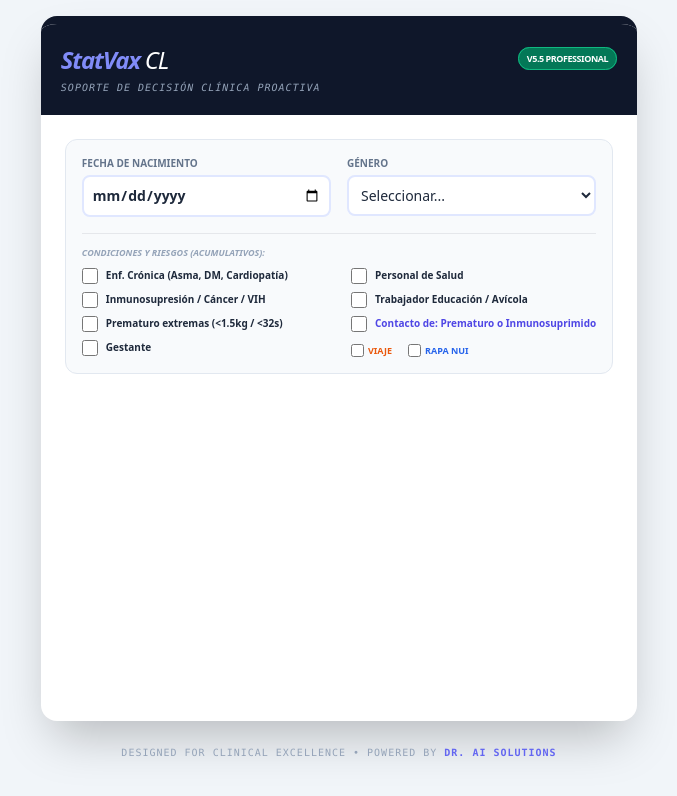
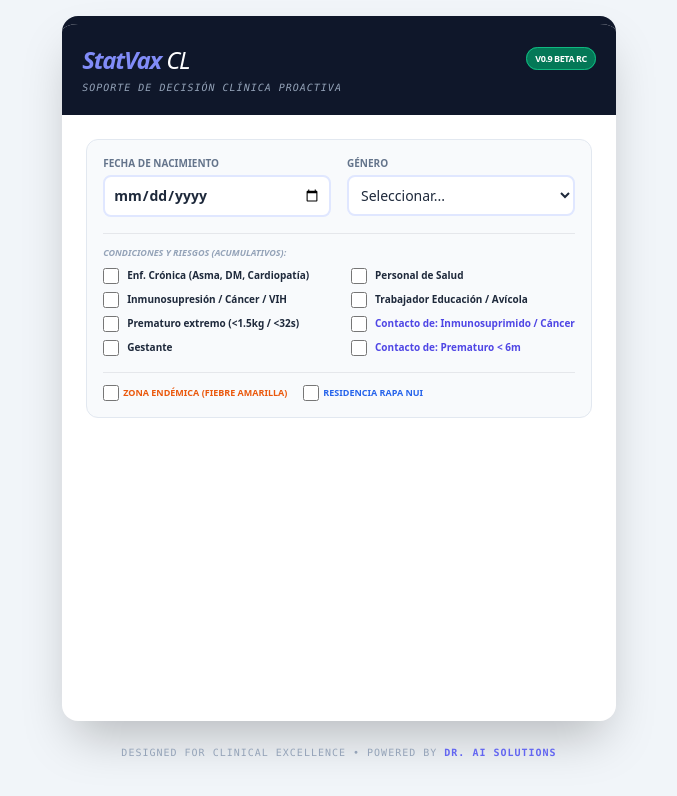
Before and after one commit to Dr-AI-Solutions/vacunas_pni_chile, a plain HTML site: page index.html in a window 1280 px wide. Shown: the whole page, without its empty margins (301-978 px from the left). Drawn offline with nearby package versions, Linux system fonts and the light colour scheme.

Commit message:
Update index.html

```diff
--- a/index.html
+++ b/index.html
@@ -3,7 +3,7 @@
 <head>
     <meta charset="UTF-8">
     <meta name="viewport" content="width=device-width, initial-scale=1.0">
-    <title>StatVax v5.5 - Auditoría Total</title>
+    <title>StatVax v0.9 Beta - Auditoría y Prevención</title>
     <script src="https://cdn.tailwindcss.com"></script>
 </head>
 <body class="bg-slate-100 p-2 md:p-4 font-sans text-slate-800 flex flex-col min-h-screen">
@@ -16,7 +16,7 @@
                     <p id="display-edad" class="text-slate-400 text-[10px] font-mono mt-1 uppercase tracking-widest italic">Soporte de Decisión Clínica Proactiva</p>
                 </div>
                 <div class="text-right">
-                    <span class="text-[9px] bg-emerald-700 px-2 py-1 rounded-full border border-emerald-500 font-bold text-white uppercase tracking-tighter">v5.5 Professional</span>
+                    <span class="text-[9px] bg-emerald-700 px-2 py-1 rounded-full border border-emerald-500 font-bold text-white uppercase tracking-tighter">v0.9 Beta RC</span>
                 </div>
             </div>
         </div>
@@ -44,37 +44,50 @@
                         <div class="space-y-2">
                             <label class="flex items-center space-x-2 text-[10px] font-bold cursor-pointer"><input type="checkbox" class="risk-check w-4 h-4" value="cronico" onchange="auditar()"> <span>Enf. Crónica (Asma, DM, Cardiopatía)</span></label>
                             <label class="flex items-center space-x-2 text-[10px] font-bold cursor-pointer"><input type="checkbox" class="risk-check w-4 h-4" value="inmuno" onchange="auditar()"> <span>Inmunosupresión / Cáncer / VIH</span></label>
-                            <label class="flex items-center space-x-2 text-[10px] font-bold cursor-pointer"><input type="checkbox" class="risk-check w-4 h-4" value="prematuro" onchange="auditar()"> <span>Prematuro extremas (<1.5kg / <32s)</span></label>
+                            <label class="flex items-center space-x-2 text-[10px] font-bold cursor-pointer"><input type="checkbox" class="risk-check w-4 h-4" value="prematuro" onchange="auditar()"> <span>Prematuro extremo (<1.5kg / <32s)</span></label>
                             <label class="flex items-center space-x-2 text-[10px] font-bold cursor-pointer"><input type="checkbox" class="risk-check w-4 h-4" value="embarazo" onchange="auditar()"> <span>Gestante</span></label>
                         </div>
                         <div class="space-y-2">
                             <label class="flex items-center space-x-2 text-[10px] font-bold cursor-pointer"><input type="checkbox" class="risk-check w-4 h-4" value="salud" onchange="auditar()"> <span>Personal de Salud</span></label>
                             <label class="flex items-center space-x-2 text-[10px] font-bold cursor-pointer"><input type="checkbox" class="risk-check w-4 h-4" value="educacion" onchange="auditar()"> <span>Trabajador Educación / Avícola</span></label>
-                            <label class="flex items-center space-x-2 text-[10px] font-bold cursor-pointer text-indigo-600"><input type="checkbox" class="risk-check w-4 h-4" value="capullo" onchange="auditar()"> <span>Contacto de: Prematuro o Inmunosuprimido</span></label>
-                            <div class="flex space-x-4 pt-1">
-                                <label class="flex items-center space-x-1 text-[9px] font-black text-orange-600 cursor-pointer"><input type="checkbox" id="esViajero" onchange="auditar()"> <span>VIAJE</span></label>
-                                <label class="flex items-center space-x-1 text-[9px] font-black text-blue-600 cursor-pointer"><input type="checkbox" id="esRapaNui" onchange="auditar()"> <span>RAPA NUI</span></label>
-                            </div>
+                            <label class="flex items-center space-x-2 text-[10px] font-bold cursor-pointer text-indigo-600"><input type="checkbox" class="risk-check w-4 h-4" value="capullo_inmuno" onchange="auditar()"> <span>Contacto de: Inmunosuprimido / Cáncer</span></label>
+                            <label class="flex items-center space-x-2 text-[10px] font-bold cursor-pointer text-indigo-600"><input type="checkbox" class="risk-check w-4 h-4" value="capullo_prema" onchange="auditar()"> <span>Contacto de: Prematuro < 6m</span></label>
                         </div>
+                    </div>
+
+                    <div class="flex flex-wrap gap-4 mt-4 pt-3 border-t">
+                        <label class="flex items-center space-x-1 text-[9px] font-black text-orange-600 cursor-pointer"><input type="checkbox" id="esViajero" onchange="auditar()" class="w-4 h-4"> <span>ZONA ENDÉMICA (FIEBRE AMARILLA)</span></label>
+                        <label class="flex items-center space-x-1 text-[9px] font-black text-blue-600 cursor-pointer"><input type="checkbox" id="esRapaNui" onchange="auditar()" class="w-4 h-4"> <span>RESIDENCIA RAPA NUI</span></label>
                     </div>
                 </div>
             </div>
 
             <div id="resultados" class="hidden space-y-4">
 
-                <div id="box-alerta-vivo" class="hidden bg-red-600 text-white p-3 rounded-lg text-[10px] font-bold flex items-start animate-pulse shadow-lg">
-                    <span class="mr-2 text-lg">⚠️</span>
-                    <p><strong>REGLA DE VIRUS VIVOS:</strong> El paciente requiere vacunas de virus vivo (SRP, Varicela o F. Amarilla). Si se administran en días distintos, deben separarse por 28 días.</p>
+                <div id="box-contraindicaciones" class="hidden bg-red-700 text-white p-4 rounded-xl shadow-lg border-2 border-red-900 animate-pulse">
+                    <h3 class="font-black text-xs uppercase mb-2 flex items-center">
+                        <span class="mr-2 text-xl">⛔</span> CONTRAINDICACIONES ABSOLUTAS
+                    </h3>
+                    <div id="list-contraindicaciones" class="text-[11px] space-y-2 font-medium"></div>
+                </div>
+
+                <div id="box-alerta-vivo" class="hidden bg-orange-100 border-l-4 border-orange-500 text-orange-900 p-3 rounded-r-lg text-[10px] font-bold shadow-sm">
+                    <span class="mr-1 text-lg">⚠️</span> <strong>REGLA DE 28 DÍAS:</strong> Se proyectan vacunas de VIRUS VIVO próximamente. Si el paciente recibió otra vacuna viva reciente, separar por 4 semanas. Si se indican hoy, deben ser simultáneas.
                 </div>
 
                 <div id="box-campanas" class="bg-indigo-900 text-white p-4 rounded-xl shadow-lg border-b-4 border-indigo-700">
-                    <h3 class="text-xs font-black uppercase mb-3 flex items-center border-b border-indigo-400 pb-1 italic italic">📢 Reporte de Campañas y Grupos Especiales</h3>
+                    <h3 class="text-xs font-black uppercase mb-3 flex items-center border-b border-indigo-400 pb-1 italic">📢 Reporte de Campañas y Grupos Especiales</h3>
                     <div id="list-campana" class="text-[11px] space-y-2 opacity-95"></div>
                 </div>
 
                 <div id="box-vph-sugerencia" class="bg-blue-50 border-l-4 border-blue-600 p-4 rounded-r-lg shadow-sm">
                     <h3 class="text-blue-800 font-black text-xs uppercase mb-1">💉 Sugerencia VPH (Virus Papiloma Humano)</h3>
                     <p id="vph-mensaje" class="text-[11px] text-blue-900 italic font-medium leading-tight"></p>
+                </div>
+
+                <div class="bg-amber-50 border-l-4 border-amber-500 p-4 rounded-r-lg">
+                    <h3 class="text-amber-800 font-black text-xs uppercase mb-2 underline italic">📅 Calendario Próximo PNI</h3>
+                    <div id="list-proyeccion" class="text-[11px] space-y-1"></div>
                 </div>
 
                 <div class="grid grid-cols-1 md:grid-cols-2 gap-4">
@@ -137,19 +150,31 @@
             const isViajero = document.getElementById('esViajero').checked;
             const isRapaNui = document.getElementById('esRapaNui').checked;
 
-            const campanas = [], brechas = [], pasadas = [];
+            const campanas = [], brechas = [], pasadas = [], proy = [], contraindicaciones = [];
             let alertaVivo = false;
+            let vacunasVivasInminentes = [];
 
             // LÓGICA DE RIESGOS ACUMULATIVOS
             const checkedRisks = Array.from(document.querySelectorAll('.risk-check:checked')).map(c => c.value);
 
             if (checkedRisks.includes("cronico")) campanas.push("▶ <b>Influenza y COVID-19:</b> Criterio de patología crónica (Renal, Cardíaca, Hepática, etc).");
-            if (checkedRisks.includes("inmuno")) campanas.push("▶ <b>Mpox y Neumocócica:</b> Criterio de inmunosupresión o tratamiento oncológico.");
+
+            // CORRECCIÓN: Inmuno ahora sí suma Influenza y Covid, además de Mpox/Neumo
+            if (checkedRisks.includes("inmuno")) campanas.push("▶ <b>Influenza, COVID-19, Mpox y Neumocócica:</b> Criterio de inmunosupresión o tratamiento oncológico.");
+
             if (checkedRisks.includes("embarazo")) campanas.push("▶ <b>Influenza</b> (toda la gestación) y <b>dTpa</b> (desde la semana 28).");
             if (checkedRisks.includes("salud")) campanas.push("▶ <b>Influenza, Hepatitis B y Mpox:</b> Por exposición en personal de salud.");
             if (checkedRisks.includes("educacion")) campanas.push("▶ <b>Influenza:</b> Trabajador de centros educativos o sector avícola/porcino.");
             if (checkedRisks.includes("prematuro")) campanas.push("▶ <b>Nirsevimab (VRS):</b> Esquema extendido hasta los 24 meses.");
-            if (checkedRisks.includes("capullo")) campanas.push("▶ <b>dTpa e Influenza (Estrategia Capullo):</b> Familiar directo de prematuro <32s/1.5kg o inmunosuprimido.");
+
+            // Capullo subdividido
+            if (checkedRisks.includes("capullo_prema")) campanas.push("▶ <b>dTpa e Influenza (Estrategia Capullo):</b> Para evitar contagio al prematuro/lactante vulnerable.");
+            if (checkedRisks.includes("capullo_inmuno")) {
+                campanas.push("▶ <b>Influenza y COVID-19 (Estrategia Capullo):</b> Protección del familiar inmunosuprimido.");
+                if (edad.totalMeses <= 6) {
+                    contraindicaciones.push("⚠️ <b>PRECAUCIÓN ROTAVIRUS:</b> Si este lactante recibe vacuna Rotavirus (privada), debe EVITAR el contacto con las heces por parte del familiar inmunosuprimido durante al menos 2 semanas (excreción viral digestiva).");
+                }
+            }
 
             if (edad.totalMeses >= 6 && edad.totalMeses <= 132) campanas.push("▶ <b>Influenza:</b> Grupo objetivo escolar (hasta 5° básico).");
 
@@ -162,7 +187,7 @@
             } else { vphSugerencia = "⏳ Pendiente: Entra al PNI escolar en 4° básico (9 años)."; }
             document.getElementById('vph-mensaje').innerText = vphSugerencia;
 
-            // AUDITORÍA PNI
+            // AUDITORÍA PNI E IDENTIFICACIÓN DE VIRUS VIVOS
             PNI.forEach(v => {
                 if (v.gen && gen !== "todos" && v.gen !== gen) return;
                 if (v.rapanui && !isRapaNui) return;
@@ -173,20 +198,45 @@
                 const vigente = (!v.inicio || anioHito >= v.inicio) && (!v.fin || anioHito <= v.fin);
                 const diff = v.meses - edad.totalMeses;
 
-                if (diff >= 0 && diff <= 1 && v.vivo) alertaVivo = true;
-
-                if (diff < 0 && v.pni) {
-                    vigente ? pasadas.push(`${v.n} <span class="text-[8px] opacity-60">(${anioHito})</span>`) : (v.inicio && anioHito < v.inicio ? brechas.push(`${v.n} (Introducida en ${v.inicio})`) : null);
+                if (diff >= 0 && diff <= 2) { // Ventana de 2 meses para proyecciones
+                    if (vigente) {
+                        proy.push(`• <b>${v.n}</b> (en ${diff} meses)`);
+                        if (v.vivo) {
+                            alertaVivo = true;
+                            vacunasVivasInminentes.push(v.n);
+                        }
+                    }
+                } else if (diff < 0 && v.pni) {
+                    if (vigente) pasadas.push(`${v.n} <span class="text-[8px] opacity-60">(${anioHito})</span>`);
+                    else if (v.inicio && anioHito < v.inicio) brechas.push(`${v.n} (Introducida en ${v.inicio})`);
                 }
             });
 
             if (isViajero) {
-                campanas.push("✈️ <b>Viajero:</b> Evaluar Sarampión (SRP) y Fiebre Amarilla.");
+                campanas.push("✈️ <b>Viajero Z. Endémica:</b> Evaluar Sarampión (SRP Dosis Cero) y Fiebre Amarilla.");
                 alertaVivo = true;
+                vacunasVivasInminentes.push("Fiebre Amarilla / SRP (Viaje)");
             }
 
-            document.getElementById('box-alerta-vivo').classList.toggle('hidden', !alertaVivo);
+            // CROSS-CHECK DE CONTRAINDICACIONES ABSOLUTAS
+            if (vacunasVivasInminentes.length > 0) {
+                if (checkedRisks.includes("inmuno")) {
+                    contraindicaciones.push(`⛔ <b>INMUNOSUPRESIÓN:</b> Contraindicación ABSOLUTA para vacunas de virus vivo inminentes: <u>${vacunasVivasInminentes.join(", ")}</u>. NO ADMINISTRAR.`);
+                }
+                if (checkedRisks.includes("embarazo")) {
+                    contraindicaciones.push(`⛔ <b>EMBARAZO:</b> Contraindicación ABSOLUTA para vacunas de virus vivo inminentes: <u>${vacunasVivasInminentes.join(", ")}</u>.`);
+                }
+            }
+
+            // RENDER LÓGICO
+            document.getElementById('box-contraindicaciones').classList.toggle('hidden', contraindicaciones.length === 0);
+            document.getElementById('list-contraindicaciones').innerHTML = contraindicaciones.map(c => `<div>${c}</div>`).join('');
+
+            // Ocultar alerta de 28 días si ya hay contraindicación absoluta para no saturar
+            document.getElementById('box-alerta-vivo').classList.toggle('hidden', !alertaVivo || contraindicaciones.length > 0);
+
             document.getElementById('list-campana').innerHTML = campanas.map(c => `<div>${c}</div>`).join('') || "<div>No aplica criterios de campaña.</div>";
+            document.getElementById('list-proyeccion').innerHTML = proy.map(p => `<div>${p}</div>`).join('') || "Sin vacunas PNI próximas.";
             document.getElementById('list-brecha').innerHTML = brechas.map(b => `<li>${b}</li>`).join('');
             document.getElementById('list-pasadas').innerHTML = pasadas.map(p => `<div>✅ ${p}</div>`).join('');
         }
```
